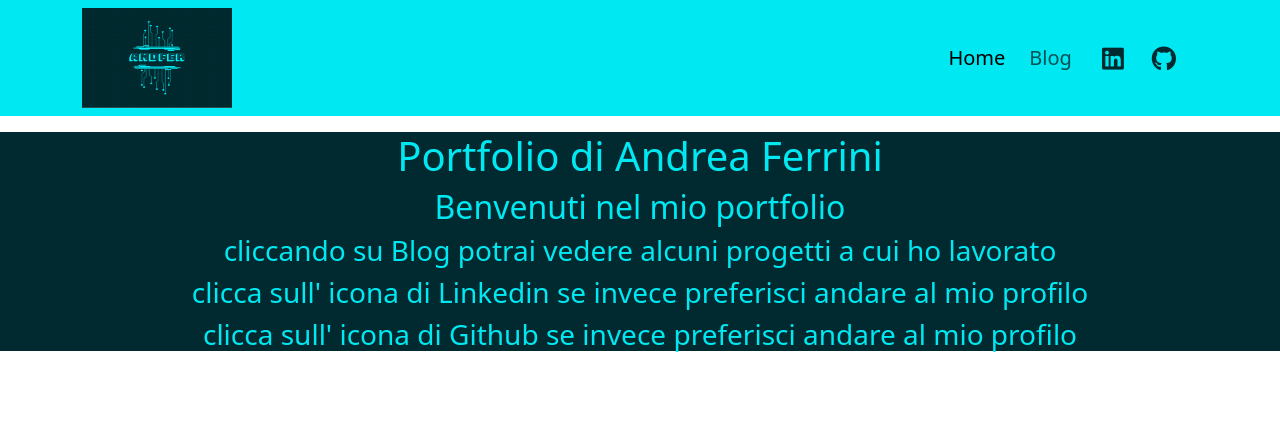
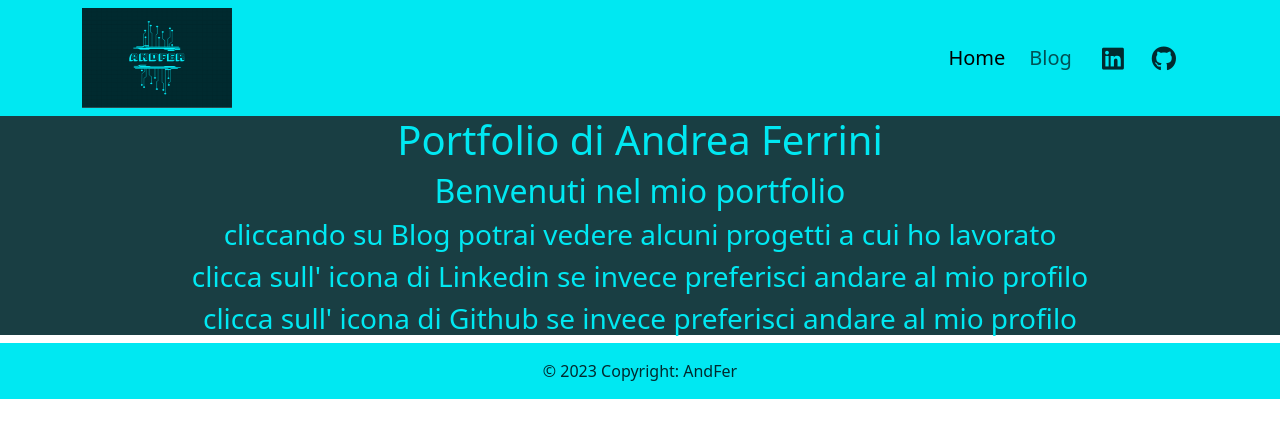
Before and after one commit to AndreaFerrini/vite-boolfolio, a Vue app: page / in a window 1280 px wide. Shown: the top 438 px of the page. Built offline with nearby package versions, Linux system fonts and the light colour scheme.

Commit message:
inserito Footer + modifiche estetiche

```diff
--- a/src/App.vue
+++ b/src/App.vue
@@ -1,6 +1,7 @@
 <script>
 
-import AppHeader from "./components/AppHeader.vue"
+import AppHeader from "./components/AppHeader.vue";
+import AppFooter from "./components/AppFooter.vue";
 
 export default{
   data() {
@@ -9,7 +10,8 @@ export default{
     }
   },
   components: {
-    AppHeader
+    AppHeader,
+    AppFooter,
   },
   mounted(){
 
@@ -23,6 +25,7 @@ export default{
 <template>
   <AppHeader></AppHeader>
   <router-view></router-view>
+  <AppFooter></AppFooter>
 </template>
 
 <style>
--- /dev/null
+++ b/src/components/AppFooter.vue
@@ -0,0 +1,47 @@
+<script>
+
+    export default
+    {
+        name        :   "AppFooter",
+        data()
+        {
+            return {
+
+            }
+        },
+        mounted()
+        {
+
+        },
+        methods:
+        {
+
+        }
+    }
+</script>
+
+<template>
+    <footer class="text-center">
+        <!-- Copyright -->
+        <div class="text-center p-3">
+            © 2023 Copyright:
+            <a href="#">AndFer</a>
+        </div>
+        <!-- Copyright -->
+    </footer>
+</template>
+
+
+<style>
+
+footer{
+    background-color: rgb(0,232,242);
+    color: rgb(0,42,47);
+}
+
+footer div a{
+    text-decoration: none;
+    color: rgb(0,42,47);
+}
+
+</style>
--- a/src/components/AppHeader.vue
+++ b/src/components/AppHeader.vue
@@ -12,7 +12,7 @@ export default {
 
 <template>
     <div>
-        <nav class="navbar navbar-expand-sm" id="navbar-header">
+        <nav class="navbar navbar-expand-sm navbar-transparent" id="navbar-header">
               <div class="container">
                 <img src="/AndFer.png" alt="" srcset="" href="">
                 <div class="collapse d-flex justify-content-end align-items-center" id="collapsibleNavId">
--- a/src/pages/AppHome.vue
+++ b/src/pages/AppHome.vue
@@ -15,7 +15,7 @@ export default {
 
 <div class="sfondo">
 
-    <div class="container text-center mt-3">
+    <div class="container text-center">
         <h1>Portfolio di Andrea Ferrini</h1>
         <h2>Benvenuti nel mio portfolio</h2>
         <h3>cliccando su Blog potrai vedere alcuni progetti a cui ho lavorato</h3>
--- a/src/pages/ProjectList.vue
+++ b/src/pages/ProjectList.vue
@@ -106,7 +106,7 @@ export default{
 <style>
 
 .sfondo{
-    background-color: rgb(0,42,47);
+    background-color: rgb(0,42,47, 0.9);
     color: rgb(0,232,242);
 }
 
```
